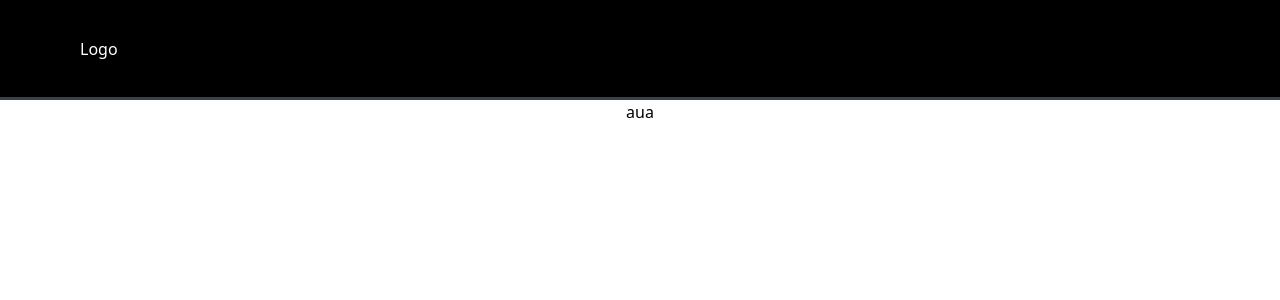
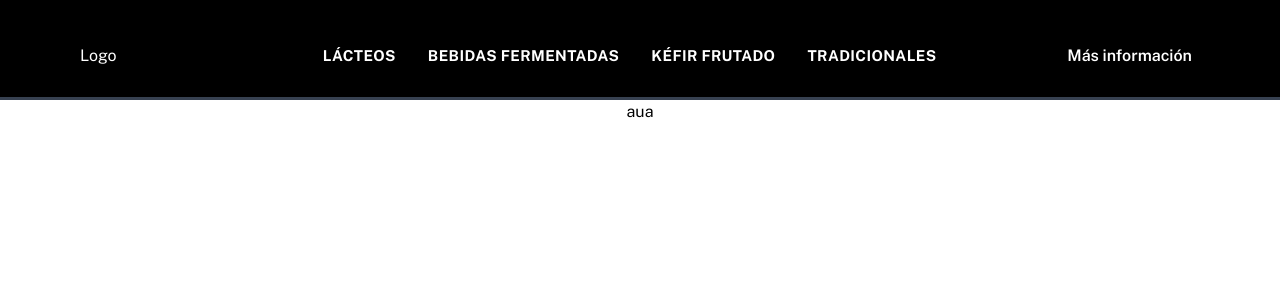
Before and after one commit to carlostrujilloneyra/keffir-oro-blanco, a Next.js app: page / in a window 1280 px wide. Shown: the top 300 px of the page. Built offline with nearby package versions, Linux system fonts and the light colour scheme.

Commit message:
feat: add Header and Button componentes with associated styles

```diff
--- a/package.json
+++ b/package.json
@@ -13,7 +13,8 @@
     "clsx": "^2.1.1",
     "next": "14.2.5",
     "react": "^18",
-    "react-dom": "^18"
+    "react-dom": "^18",
+    "react-icons": "^5.5.0"
   },
   "devDependencies": {
     "@types/node": "^20",
--- a/src/app/globals.css
+++ b/src/app/globals.css
@@ -10,4 +10,33 @@
   body {
     @apply flex flex-col items-center;
   }
+
+  h1,
+  h2,
+  h3,
+  h4 {
+    @apply font-league_spartan;
+  }
+
+  p,
+  span,
+  a,
+  li,
+  button {
+    @apply font-public_sans;
+  }
+
+  .container-max {
+    @apply m-auto max-w-[1550px];
+  }
 }
+
+@layer components {
+  .header-item {
+    @apply my-4 transition-all duration-[400ms] ease-in-out sm:my-0 sm:py-0 lg:h-full lg:hover:scale-[1.25] lg:hover:text-blue-500;
+  }
+
+  .list-header:hover .header-item:not(:hover) {
+    @apply transition-all duration-[400ms] ease-in-out lg:opacity-0;
+  }
+}
--- a/src/app/layout.tsx
+++ b/src/app/layout.tsx
@@ -1,7 +1,7 @@
 import type { Metadata } from 'next';
 import { League_Spartan, Public_Sans } from 'next/font/google';
+import { Header } from '@/components/shared/Header/Header';
 import './globals.css';
-import { Header } from '@/components/shared/Header/Header';
 
 const league_spartan = League_Spartan({
   weight: ['300', '400', '500', '600', '700', '800'],
--- a/src/components/shared/Button/Button.tsx
+++ b/src/components/shared/Button/Button.tsx
@@ -0,0 +1,39 @@
+'use client';
+
+import clsx from 'clsx';
+import { ButtonSize, ButtonTheme } from './types/button.types';
+
+interface ButtonProps {
+  className?: string;
+  icon?: JSX.Element;
+  size: ButtonSize;
+  text?: string;
+  theme: ButtonTheme;
+  onClick?: () => void;
+}
+
+const themeClass: Partial<Record<ButtonTheme, string>> = {
+  primary: 'bg-black text-white',
+  secondary: 'bg-green-500 text-white',
+};
+
+const sizeClass: Record<ButtonSize, string> = {
+  sm: 'text-xs px-1 py-1',
+  md: 'text-sm px-2 py-2 lg:text-base',
+  lg: 'text-base px-3 py-3',
+};
+
+export const Button = ({
+  size = 'lg',
+  text = 'Más información',
+  theme = 'primary',
+  onClick = () => {},
+}: ButtonProps) => {
+  const base = 'text-center font-semibold rounded-lg order-3';
+
+  return (
+    <button className={clsx(base, themeClass[theme], sizeClass[size])} onClick={onClick}>
+      {text}
+    </button>
+  );
+};
--- /dev/null
+++ b/src/components/shared/Button/types/button.types.ts
@@ -0,0 +1,3 @@
+export type ButtonSize = 'sm' | 'md' | 'lg';
+
+export type ButtonTheme = 'primary' | 'secondary' | 'promotional';
--- a/src/components/shared/Header/Header.tsx
+++ b/src/components/shared/Header/Header.tsx
@@ -1,17 +1,19 @@
-import { Logo } from './components/Logo';
+import { Button } from '../Button/Button';
+import { MainHamburger } from './components/MainHamburger';
+import { NavBar } from './components/NavBar/NavBar';
 
 export const Header = () => {
   return (
-    <header className='grid h-[100px] w-full grid-cols-[min-content_1fr_min-content] items-center border-b-[0.2rem] border-gray-700 bg-black px-6 py-8 md:px-10 md:py-9 lg:grid-cols-[120px_1fr_min-content] lg:px-20'>
-      <p className='text-white'>Logo</p>
+    <header className='grid h-[100px] w-full grid-cols-[36px_1fr_max-content] items-center justify-items-center border-b-[0.2rem] border-gray-700 bg-black px-6 py-8 md:px-10 md:py-9 lg:grid-cols-[120px_1fr_max-content] lg:px-20'>
+      <MainHamburger />
 
       {/* <Logo /> */}
-      <span>aua</span>
+      <p className='order-1 w-[120px] text-white'>Logo</p>
 
-      {/* NavBar */}
+      <NavBar />
 
       {/* Botón de Más información que te manda al wspp de Oro Blanco - SN */}
-      <span>button</span>
+      <Button size='md' theme='primary' />
     </header>
   );
 };
--- /dev/null
+++ b/src/components/shared/Header/components/MainHamburger.tsx
@@ -0,0 +1,5 @@
+import { BiMenuAltLeft } from 'react-icons/bi';
+
+export const MainHamburger = () => {
+  return <BiMenuAltLeft className='h-8 w-8 sm:hidden' color='#fff' strokeWidth={1.8} />;
+};
--- /dev/null
+++ b/src/components/shared/Header/components/NavBar/NavBar.tsx
@@ -0,0 +1,30 @@
+import Link from 'next/link';
+import clsx from 'clsx';
+import { NAV_ITEMS } from '../../constants/navItems';
+import styles from './styles.module.css';
+
+export const NavBar = () => {
+  return (
+    <nav
+      className={clsx(
+        'z-10 hidden bg-black bg-transparent font-bold text-white md:order-2 md:flex md:items-center md:justify-center',
+      )}
+    >
+      <ul className='list-header flex h-full w-auto flex-col items-center justify-center sm:flex-row'>
+        {NAV_ITEMS.map(({ href, label }, i) => (
+          <li className='header-item group text-center md:mx-4' key={i}>
+            <Link
+              className={clsx(
+                styles.root,
+                'relative flex w-full items-center uppercase tracking-wide md:text-[15px] lg:h-full',
+              )}
+              href={href}
+            >
+              {label}
+            </Link>
+          </li>
+        ))}
+      </ul>
+    </nav>
+  );
+};
--- /dev/null
+++ b/src/components/shared/Header/components/NavBar/styles.module.css
@@ -0,0 +1,19 @@
+.root::before {
+  background-color: white;
+  bottom: -6px;
+  content: '';
+  display: inline-block;
+  height: 3px;
+  opacity: 0;
+  position: absolute;
+  width: 0;
+  transition: all 0.4s;
+}
+
+.root:hover::before {
+  opacity: 1;
+  width: 100%;
+  left: 0;
+  width: 100%;
+  transition: all 0.4s;
+}
--- /dev/null
+++ b/src/components/shared/Header/constants/navItems.ts
@@ -0,0 +1,31 @@
+interface NavItem {
+  label: string;
+  href: string;
+  slug: string;
+}
+
+export const NAV_ITEMS: NavItem[] = [
+  {
+    label: 'Lácteos',
+    href: '/categorias/lacteos', //leche, mantequilla, queso
+    slug: 'lacteos',
+  },
+
+  {
+    label: 'Bebidas Fermentadas',
+    href: '/categorias/bebidas-fermentadas', //kefir de agua, kefir de leche, kombucha
+    slug: 'bebidas-fermentadas',
+  },
+
+  {
+    label: 'Kéfir Frutado',
+    href: '/categorias/kefir-frutado', // variedades de kefir frutado
+    slug: 'kefir-frutado',
+  },
+
+  {
+    label: 'Tradicionales',
+    href: '/categorias/tradicionales', // manteca de cerdo, mermelada
+    slug: 'tradicionales',
+  },
+];
```
Also changed, not shown: 1 other file (tests, documents, lock files or other folders).
